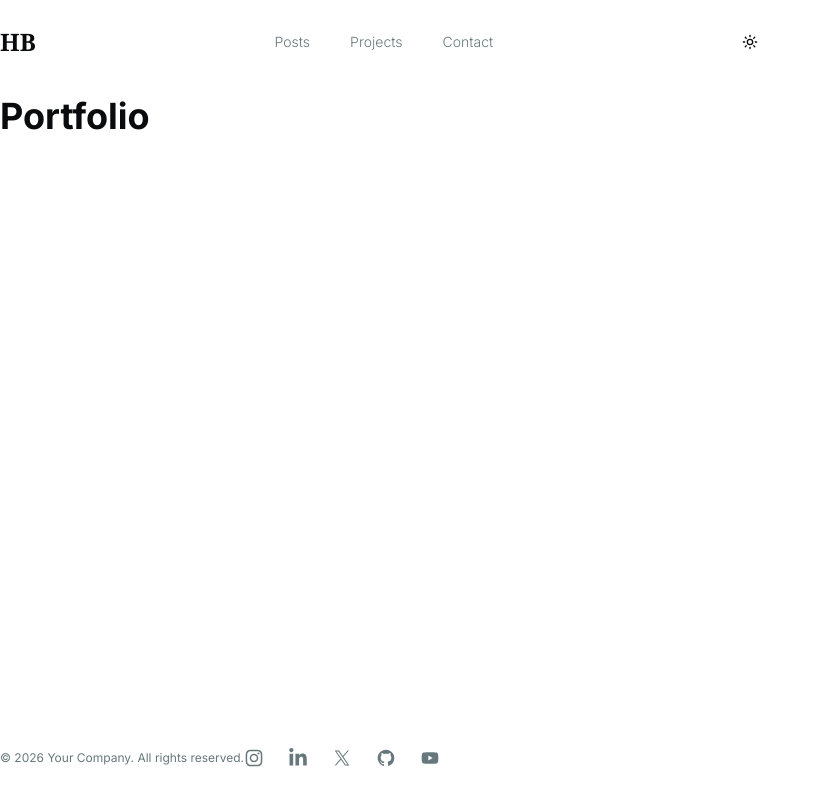
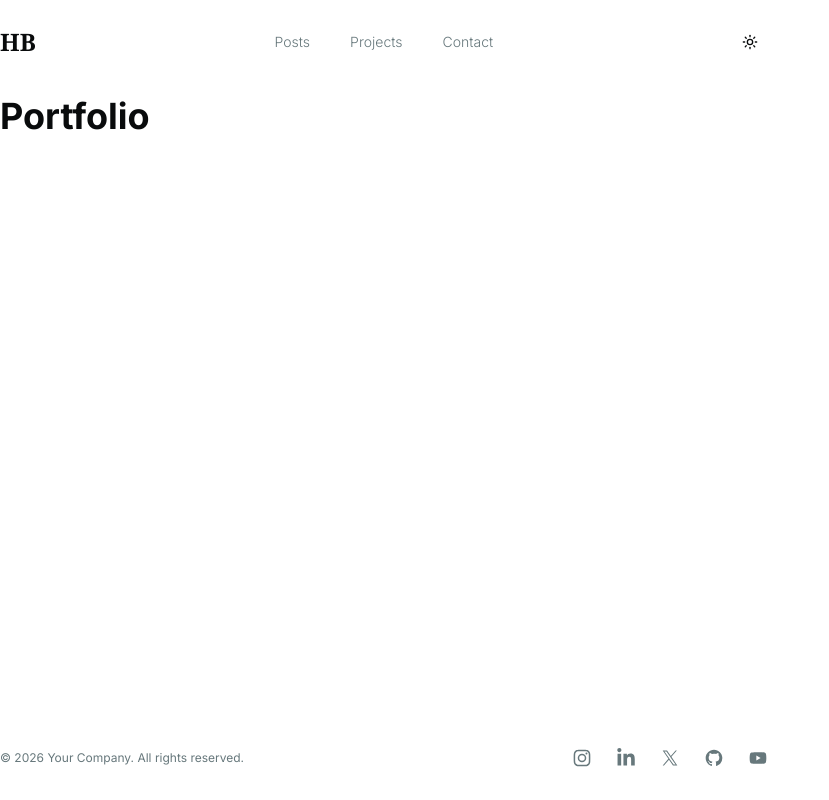
Before and after one commit to Sravan2804/MyPortfolio, a Next.js app: page / in a window 1280 px wide. Shown: the whole page, without its empty margins (0-829 px from the left). Built offline with nearby package versions, Linux system fonts and the light colour scheme; a web font is replaced by a local one.

Commit message:
feat: initialize root layout with global providers, custom fonts, and additional styling dependencies

```diff
--- a/app/layout.tsx
+++ b/app/layout.tsx
@@ -34,10 +34,7 @@ export default function RootLayout({
   children: React.ReactNode;
 }>) {
   return (
-    <html
-      lang="en" suppressHydrationWarning
-      className={cn("flex", "min-h-screen", "font-sans", "h-full", "antialiased", geistSans.variable, geistMono.variable, "font-sans", inter.variable)}
-    >
+    <html lang="en" suppressHydrationWarning>
       <body className={cn(
         "flex min-h-screen flex-col font-sans antialiased",
         inter.variable,
--- a/package.json
+++ b/package.json
@@ -9,6 +9,7 @@
     "lint": "eslint"
   },
   "dependencies": {
+    "@tailwindcss/typography": "^0.5.19",
     "class-variance-authority": "^0.7.1",
     "clsx": "^2.1.1",
     "lucide-react": "^1.7.0",
@@ -21,6 +22,7 @@
     "react-dom": "19.2.4",
     "shadcn": "^4.1.2",
     "tailwind-merge": "^3.5.0",
+    "tailwindcss-animate": "^1.0.7",
     "tw-animate-css": "^1.4.0"
   },
   "devDependencies": {
```
Also changed, not shown: 1 other file (tests, documents, lock files or other folders).
